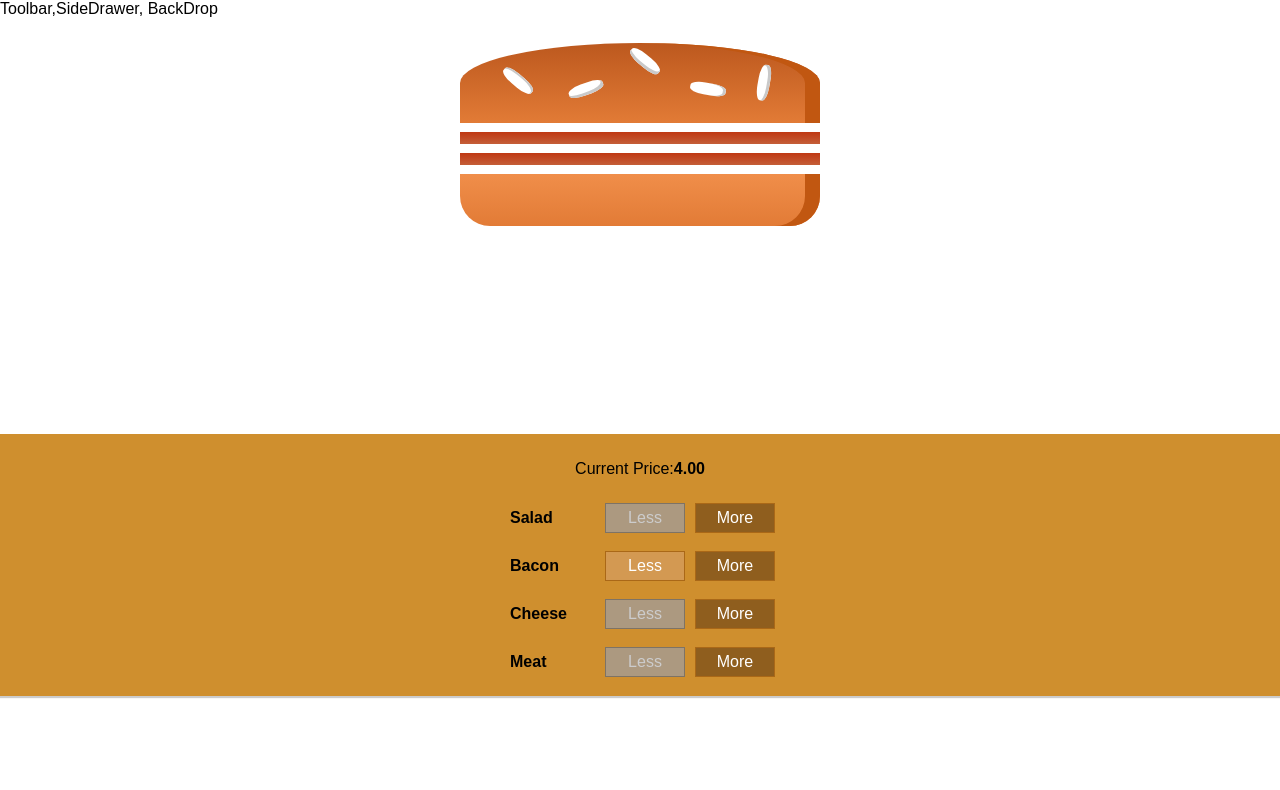
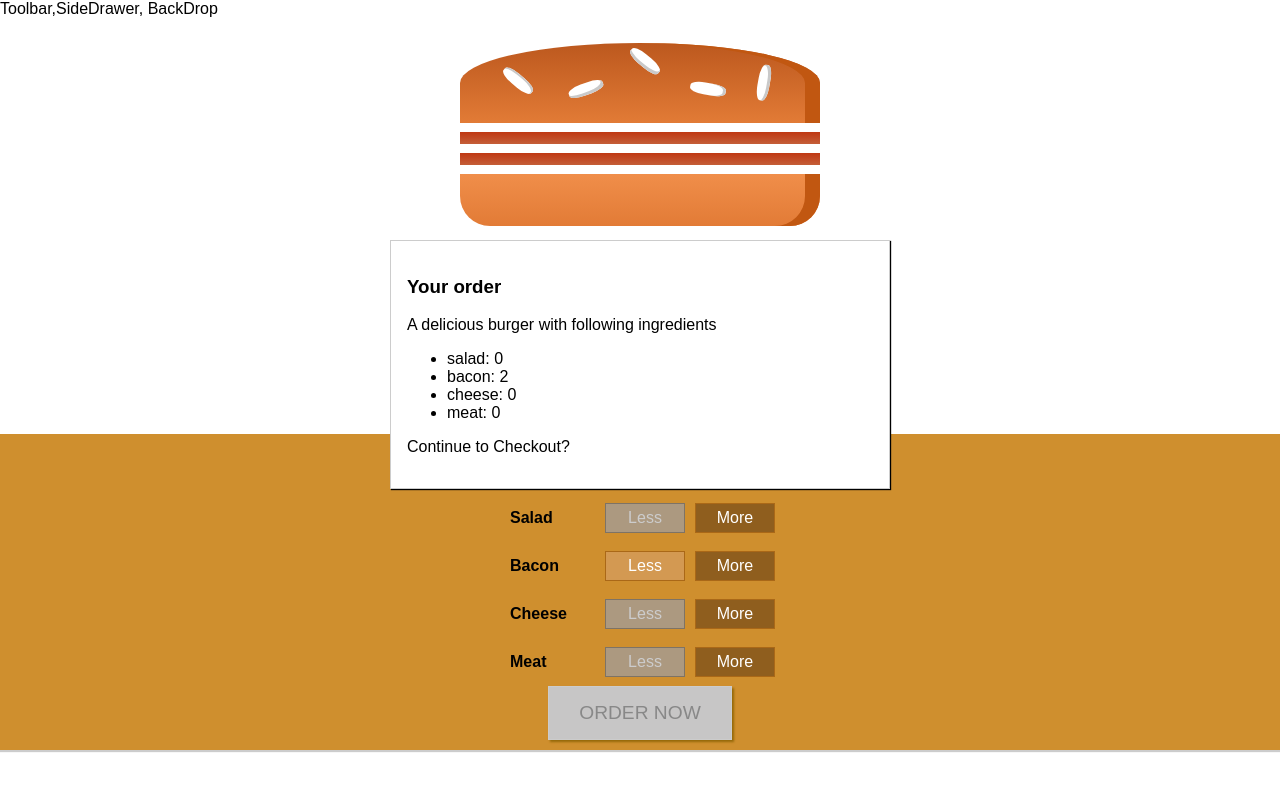
Before and after one commit to peterlxb/react-burger, a React (Create React App) app: page / in a window 1280 px wide. Shown: the top 790 px of the page. Built offline with nearby package versions, Linux system fonts and the light colour scheme.

Commit message:
add modal components

```diff
--- a/src/components/Burger/BuildControls/BuildControls.css
+++ b/src/components/Burger/BuildControls/BuildControls.css
@@ -8,3 +8,45 @@
   margin: auto;
   padding: 10px 0;
 }
+
+
+.OrderButton {
+    background-color: #DAD735;
+    outline: none;
+    cursor: pointer;
+    border: 1px solid #966909;
+    color: #966909;
+    font-family: inherit;
+    font-size: 1.2em;
+    padding: 15px 30px;
+    box-shadow: 2px 2px 2px #966909;
+}
+
+.OrderButton:hover, .OrderButton:active {
+    background-color: #A0DB41;
+    border: 1px solid #966909;
+    color: #966909;
+}
+
+.OrderButton:disabled {
+    background-color: #C7C6C6;
+    cursor: not-allowed;
+    border: 1px solid #ccc;
+    color: #888888;
+}
+
+.OrderButton:not(:disabled) {
+    animation: enable 0.3s linear;
+}
+
+@keyframes enable {
+    0% {
+        transform: scale(1);
+    }
+    60% {
+        transform: scale(1.1);
+    }
+    100% {
+        transform: scale(1);
+    }
+}
--- a/src/components/Burger/BuildControls/BuildControls.js
+++ b/src/components/Burger/BuildControls/BuildControls.js
@@ -1,5 +1,6 @@
 import React from 'react';
 import './BuildControls.css';
+import './Button.css';
 import BuildControl from './BuildControl/BuildControl';
 
 //add some fake values
@@ -22,6 +23,7 @@
           disabled={props.disabled[ctrl.type]}
        />
     ))}
+    <button className="OrderButton" disabled={!props.purchasable}>ORDER NOW</button>
   </div>
 );
 
--- /dev/null
+++ b/src/components/Burger/BuildControls/Button.css
@@ -0,0 +1,24 @@
+.Button {
+    background-color: transparent;
+    border: none;
+    color: white;
+    outline: none;
+    cursor: pointer;
+    font: inherit;
+    padding: 10px;
+    margin: 10px;
+    font-weight: bold;
+}
+
+.Button:first-of-type {
+    margin-left: 0;
+    padding-left: 0;
+}
+
+.Success {
+    color: #5C9210;
+}
+
+.Danger {
+    color: #944317;
+}
--- /dev/null
+++ b/src/components/Burger/OrderSummary/OrderSummary.js
@@ -0,0 +1,25 @@
+import React from 'react';
+import Aux from '../../../hoc/Aux';
+
+const orderSummary = (props) => {
+  const ingredientSummary = Object.keys(props.ingredients).map(igKey => {
+    return (
+      <li key={igKey}>
+        <span style={{textTansform:'capitalize'}}>{igKey}</span>: {props.ingredients[igKey]}
+      </li>
+    )
+  });
+
+  return (
+    <Aux>
+      <h3>Your order</h3>
+      <p>A delicious burger with following ingredients</p>
+      <ul>
+        {ingredientSummary}
+      </ul>
+      <p>Continue to Checkout?</p>
+    </Aux>
+  )
+}
+
+export default orderSummary;
--- /dev/null
+++ b/src/components/UI/Modal/Modal.css
@@ -0,0 +1,20 @@
+.Modal {
+    position: fixed;
+    z-index: 500;
+    background-color: white;
+    width: 70%;
+    border: 1px solid #ccc;
+    box-shadow: 1px 1px 1px black;
+    padding: 16px;
+    left: 15%;
+    top: 30%;
+    box-sizing: border-box;
+    transition: all 0.3s ease-out;
+}
+
+@media (min-width: 600px) {
+    .Modal {
+        width: 500px;
+        left: calc(50% - 250px);
+    }
+}
--- /dev/null
+++ b/src/components/UI/Modal/Modal.js
@@ -0,0 +1,10 @@
+import React from 'react';
+import './Modal.css';
+
+const modal = (props) => (
+  <div className="Modal">
+    {props.children}
+  </div>
+);
+
+export default modal;
--- a/src/containers/BurgerBuilder/BurgerBuilder.js
+++ b/src/containers/BurgerBuilder/BurgerBuilder.js
@@ -3,6 +3,8 @@
 import Aux from '../../hoc/Aux';
 import Burger from '../../components/Burger/Burger';
 import BuildControls from '../../components/Burger/BuildControls/BuildControls';
+import Modal from '../../components/UI/Modal/Modal';
+import OrderSummary from '../../components/Burger/OrderSummary/OrderSummary';
 
 const INGREDIENT_PRICES = {
   salad:0.5,
@@ -21,8 +23,19 @@
         cheese: 0,
         meat:0
       },
-      totalPrice:4
+      totalPrice:4,
+      purchasable:false
     }
+  }
+
+  updatePurchaseState (ingredients){
+    const sum = Object.keys(ingredients).map(igKey => {
+      return ingredients[igKey];
+    })
+    .reduce((sum,ele) => {
+      return sum + ele;
+    },0);
+    this.setState({purchasable: sum > 0});
   }
 
   addIngredientHandler = (type) => {
@@ -36,6 +49,7 @@
     const oldPrice = this.state.totalPrice;
     const newPrice = priceAddition + oldPrice;
     this.setState({totalPrice: newPrice,ingredients:updateIngredients});
+    this.updatePurchaseState(updateIngredients);
   }
 
   removeIngredientHandler = (type) => {
@@ -52,6 +66,7 @@
     const oldPrice = this.state.totalPrice;
     const newPrice = oldPrice - priceDeduction;
     this.setState({totalPrice: newPrice,ingredients:updateIngredients});
+    this.updatePurchaseState(updateIngredients);
   }
 
   render () {
@@ -63,11 +78,15 @@
     // disableInfo => {salad:true, meat:false}....
     return (
       <Aux>
+        <Modal>
+          <OrderSummary ingredients={this.state.ingredients}/>
+        </Modal>
         <Burger ingredients={this.state.ingredients}/>
         <BuildControls
             ingredientAdded={this.addIngredientHandler}
             ingredientRemoved={this.removeIngredientHandler}
             disabled={disabledInfo}
+            purchasable={this.state.purchasable}
             price={this.state.totalPrice}
         />
       </Aux>
```
Also changed, not shown: src/components/UI/Backdrop/Backdrop.js (added).
